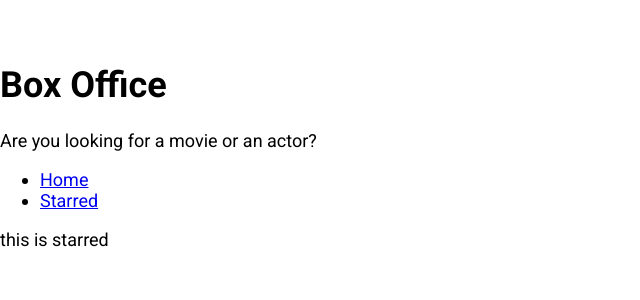
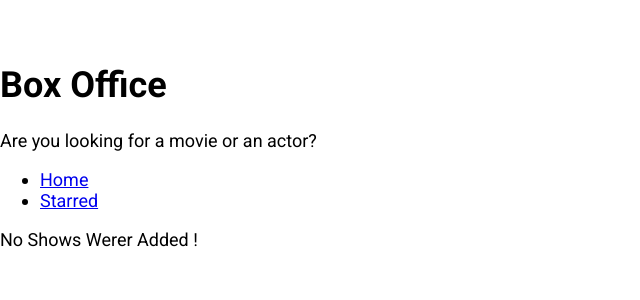
Before and after one commit to pruthvi7384/Box-Office-React, a React (Create React App) app: page /starred in a window 1280 px wide. Shown: the top 300 px of the page, without its empty margins (0-640 px from the left). Built offline with nearby package versions, Linux system fonts and the light colour scheme.

Commit message:
get data from localstorage

```diff
--- a/src/pages/Starred.js
+++ b/src/pages/Starred.js
@@ -1,8 +1,36 @@
-import React from 'react';
+import React,{useState,useEffect} from 'react';
 import MainPageLayout from '../Components/MainPageLayout';
+import {useShows} from '../mics/coustum-hooks';
+import  {apiget} from '../mics/config';
+import ShowGrid from '../Components/show/ShowGrid';
+const Starred = () => {
+  const [started] = useShows();
+  const [shows,setShow] = useState(null);
+  const [islodings,setLodings] = useState(true);
+  const [iserror,setError] = useState(null);
 
-const Starred = () => {
-  return <MainPageLayout>this is starred</MainPageLayout>;
+  useEffect(() => {
+      if(started && started.length > 0) {
+        const promises = started.map(showId => apiget(`/shows/${showId}`))
+          Promise.all(promises)
+        .then(apiData => apiData.map(show => ({show})))
+          .then(result=> {
+            setShow(result);
+            setLodings(false);
+          }).catch(err => {
+            setError(err.message);
+            setLodings(false);
+          })
+      }else{
+        setLodings(false);
+      }
+  },[started])
+  return <MainPageLayout>
+  {islodings && <div>Shows are stilled Loding.</div> }
+  {iserror && <div>Error Occured : {iserror}</div>}
+  {!islodings && !shows && <div> No Shows Werer Added ! </div>}
+  {!islodings && !iserror && shows && <ShowGrid data={shows} />}
+   </MainPageLayout>;
 };
 
 export default Starred;
```
